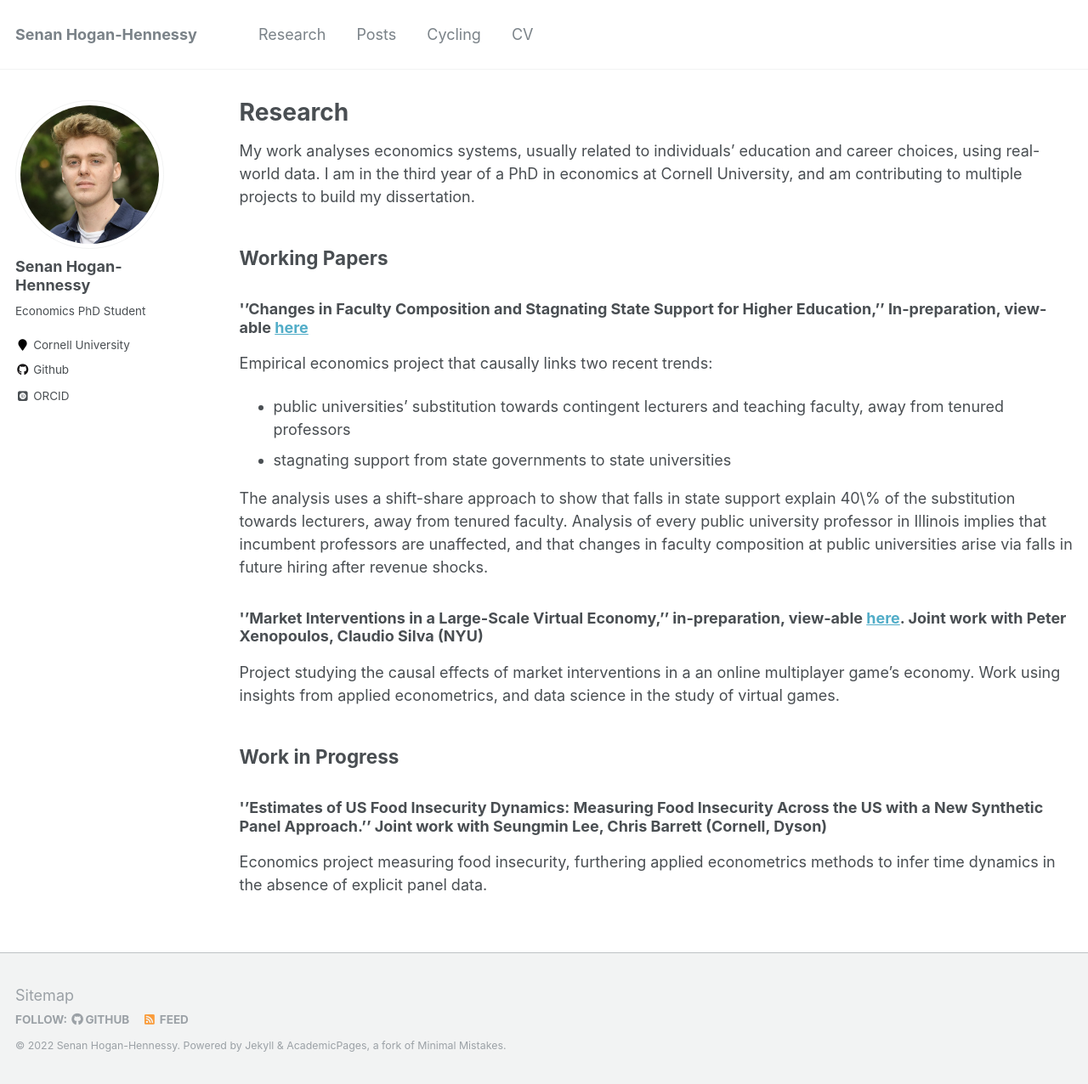
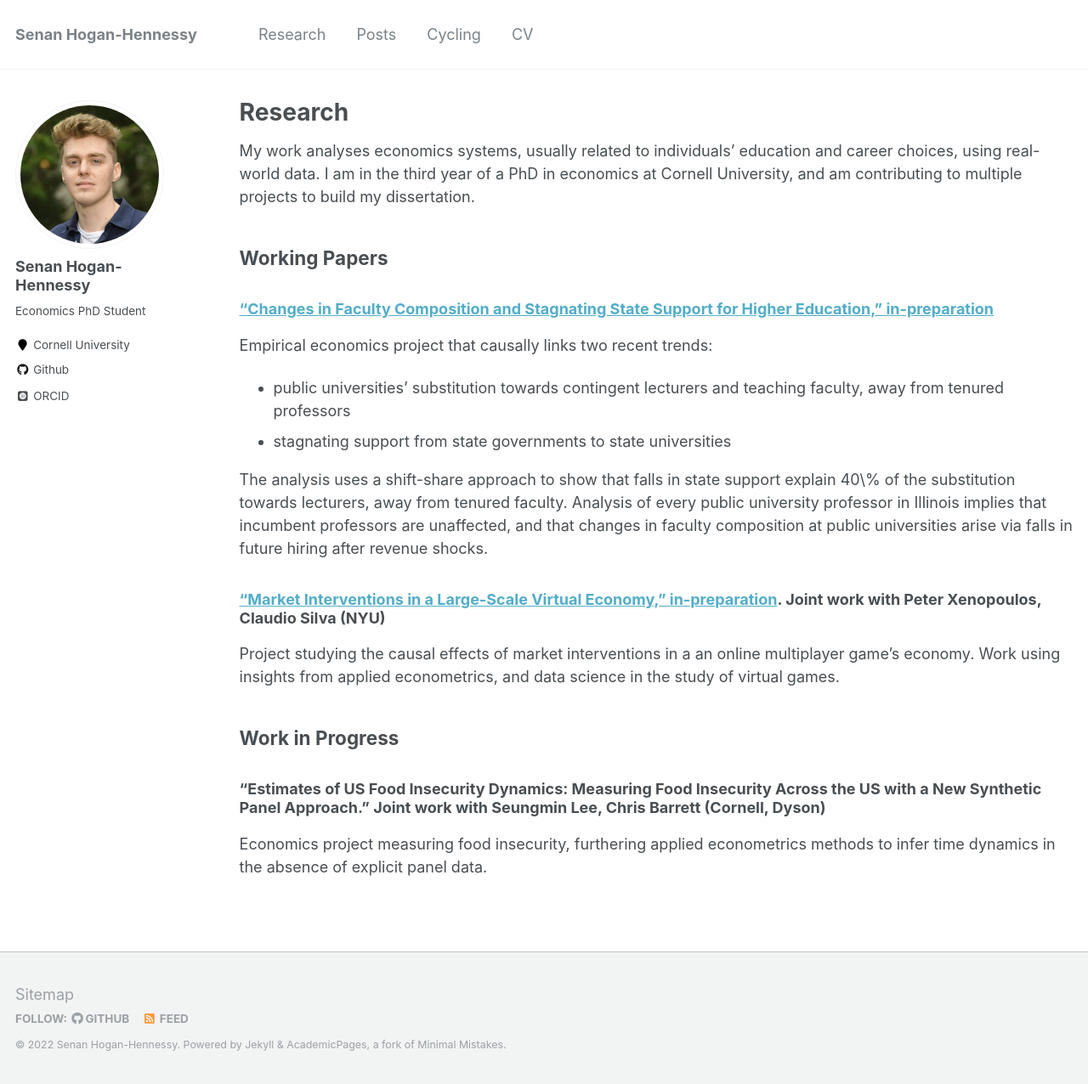
Before and after one commit to shoganhennessy/shoganhennessy.github.io, a Jekyll site: the page built from _pages/research.md, in a window 1280 px wide and 1276 px high. Shown: the whole window at 85% size. Built offline with Jekyll 4.4.1, drawn with Linux system fonts in a browser that asks for light colours; some web fonts are replaced.

Commit message:
adjust desc.

```diff
--- a/_pages/research.md
+++ b/_pages/research.md
@@ -10,7 +10,7 @@ I am in the third year of a PhD in economics at Cornell University, and am contr
 
 ## Working Papers
 
-### ''Changes in Faculty Composition and Stagnating State Support for Higher Education,'' In-preparation, view-able [here](https://github.com/shoganhennessy/state-faculty-composition)
+### ["Changes in Faculty Composition and Stagnating State Support for Higher Education," in-preparation](https://github.com/shoganhennessy/state-faculty-composition)
 
 Empirical economics project that causally links two recent trends:
 
@@ -20,13 +20,13 @@ Empirical economics project that causally links two recent trends:
 The analysis uses a shift-share approach to show that falls in state support explain 40\% of the substitution towards lecturers, away from tenured faculty.
 Analysis of every public university professor in Illinois implies that incumbent professors are unaffected, and that changes in faculty composition at public universities arise via falls in future hiring after revenue shocks.
 
-### ''Market Interventions in a Large-Scale Virtual Economy,'' in-preparation, view-able [here](https://doi.org/10.48550/arXiv.2210.07970). Joint work with Peter Xenopoulos, Claudio Silva (NYU)
+### ["Market Interventions in a Large-Scale Virtual Economy," in-preparation](https://doi.org/10.48550/arXiv.2210.07970). Joint work with Peter Xenopoulos, Claudio Silva (NYU)
 
 Project studying the causal effects of market interventions in a an online multiplayer game's economy.
 Work using insights from applied econometrics, and data science in the study of virtual games.
 
 ## Work in Progress
 
-### ''Estimates of US Food Insecurity Dynamics: Measuring Food Insecurity Across the US with a New Synthetic Panel Approach.''  Joint work with Seungmin Lee, Chris Barrett (Cornell, Dyson)
+### "Estimates of US Food Insecurity Dynamics: Measuring Food Insecurity Across the US with a New Synthetic Panel Approach."  Joint work with Seungmin Lee, Chris Barrett (Cornell, Dyson)
 
 Economics project measuring food insecurity, furthering applied econometrics methods to infer time dynamics in the absence of explicit panel data.
```
